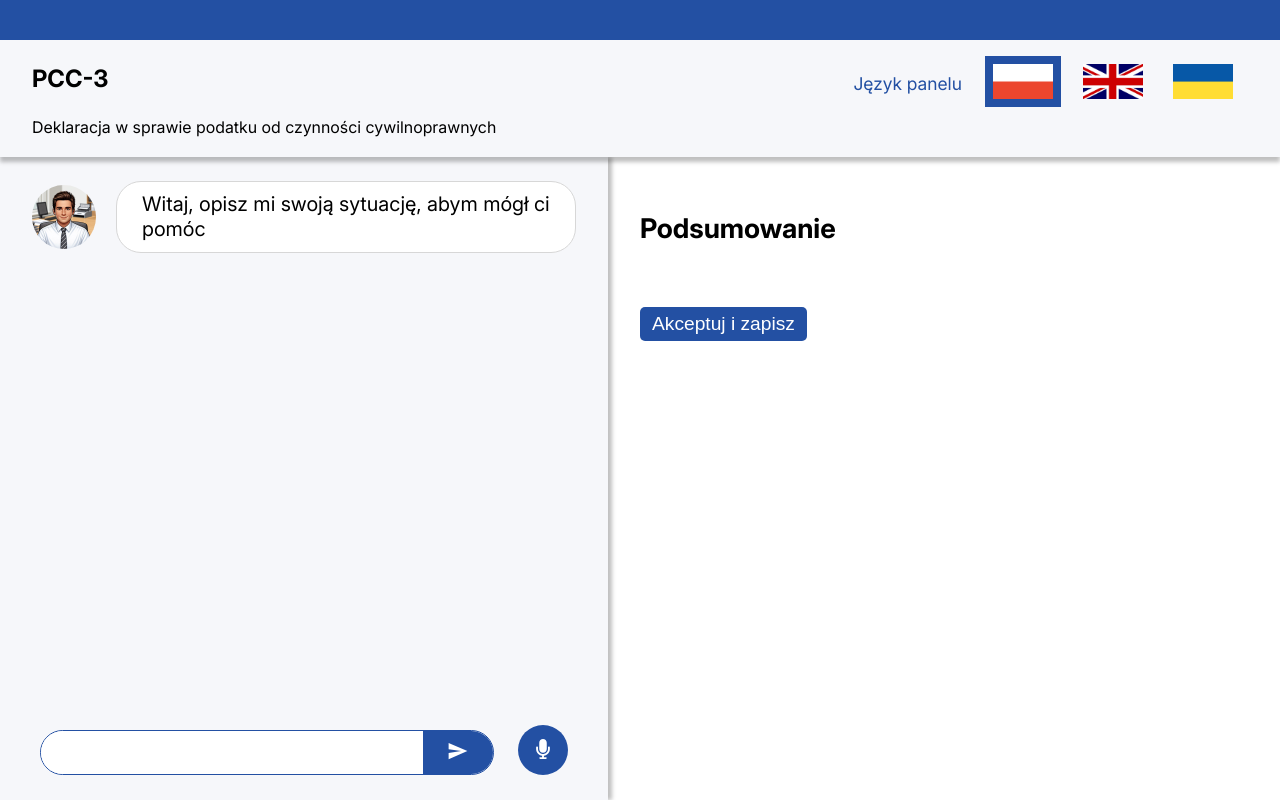
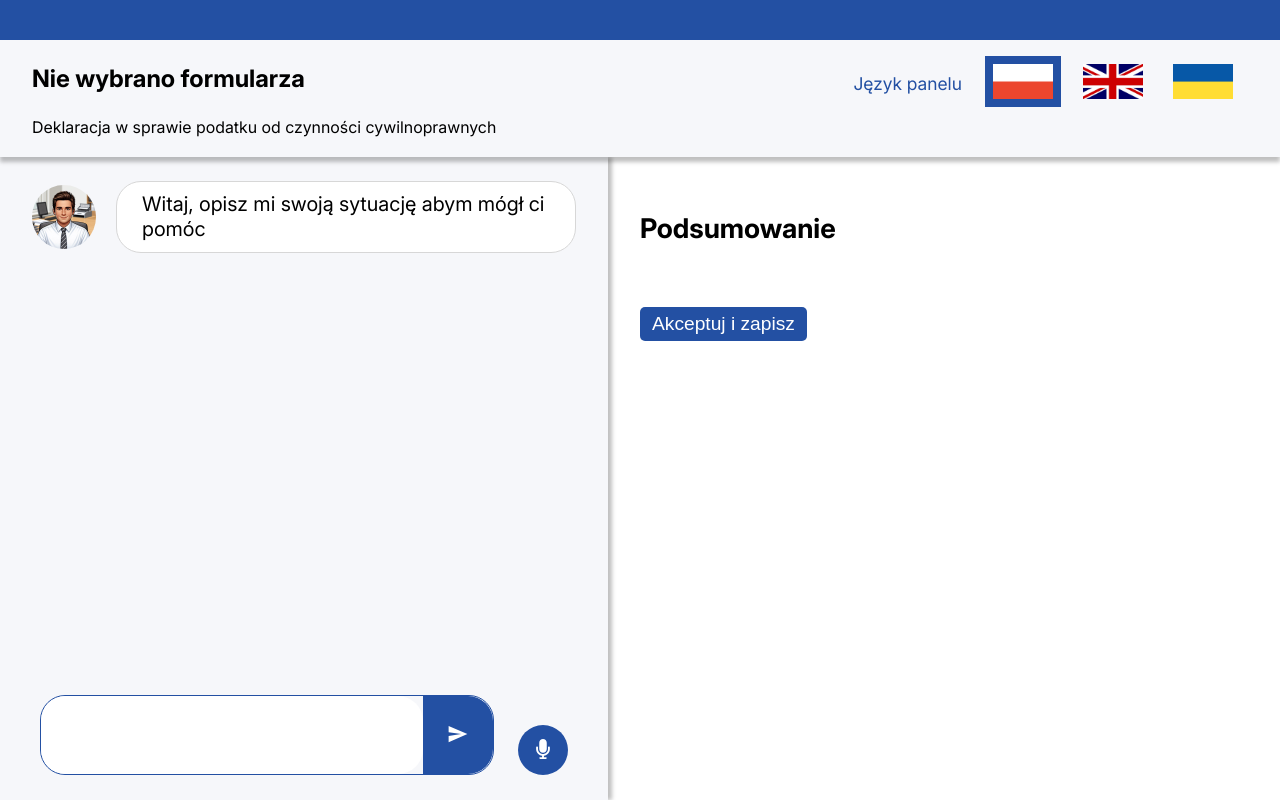
Before and after one commit to LenartPiotr/HackYeah2024, a React (Vite) app in the folder frontend/: page / in a window 1280 px wide. Built offline with nearby package versions, Linux system fonts and the light colour scheme.

Commit message:
Updated translation and changed chat input to textarea

```diff
--- a/frontend/src/App.tsx
+++ b/frontend/src/App.tsx
@@ -5,7 +5,7 @@ import Header from './components/Header/Header'
 import HeaderBar from './components/HeaderBar/HeaderBar'
 import Summary from './components/Summary/Summary'
 import { Languages } from './enums'
-import { SummaryType } from './types'
+import { SummaryType, MessageType } from './types'
 
 function App() {
 
@@ -15,11 +15,16 @@ function App() {
 
   const [responses, setResponses] = useState<SummaryType[]>([]);
   const [summaryToggle, setSummaryToggle] = useState<boolean>(false);
+  const [chatData, setChatData] = useState<MessageType[]>([{
+    text: messages['welcome-prompt'][settings.language]
+  }]);
+  const [formName, setFormName] = useState<string|null>(null);
 
   const addResponses = (responseData: SummaryType[])  => setResponses((prev) => [...prev, ...responseData]);
 
   const changeBotLanguage = (type: Languages) => {
     setSettings((prev) => ({...prev, language: type}));
+    chatData[0].text = messages['welcome-prompt'][type];
   }
 
   console.log(responses);
@@ -27,13 +32,21 @@ function App() {
   return (
     <>
       <HeaderBar />
-      <Header settings={settings} changeLanguage={changeBotLanguage} setSummaryToggle={setSummaryToggle} />
+      <Header settings={settings} changeLanguage={changeBotLanguage} setSummaryToggle={setSummaryToggle} formName={formName}/>
       <main className='main-layout'>
-        <ChatBot addResponses={addResponses} />
+        <ChatBot addResponses={addResponses} settings={settings} chatData={chatData} setChatData={setChatData} setFormName={setFormName} />
         <Summary settings={settings} responses={responses} summaryToggle={summaryToggle} />
       </main>
     </>
   )
 }
 
+const messages = {
+  'welcome-prompt': {
+      'polish': 'Witaj, opisz mi swoją sytuację abym mógł ci pomóc',
+      'english': 'Hello, describe your situation to me so I can help you',
+      'ukrainian': 'Привіт, опишіть мені вашу ситуацію, щоб я міг вам допомогти'
+  }
+}
+
 export default App
--- a/frontend/src/components/ChatBot/ChatBot.tsx
+++ b/frontend/src/components/ChatBot/ChatBot.tsx
@@ -1,6 +1,6 @@
 import "./ChatBox.scss";
-import { useEffect, useRef, useState } from "react";
-import { MessageType, SummaryType } from '../../types';
+import { useEffect, useRef, useState, useLayoutEffect } from "react";
+import { Settings, MessageType, SummaryType } from '../../types';
 import loadingGif from "../../assets/loading.gif";
 import { useMutation } from "react-query";
 import axios from "axios";
@@ -9,14 +9,11 @@ import SpeechToText from "../SpeechToText/SpeechToText";
 
 const formNames: string[] = ["PCC-2", "PCC-3", "PCC-3/A", "PCC-4", "PCC-4/A", "SD-2", "SD-3", "SD-3/A", "SD-Z2"];
 
-const ChatBot = ({ addResponses }: ChatBotProps) => {
+const ChatBot = ({ addResponses, chatData, setChatData, setFormName }: ChatBotProps) => {
   const [message, setMessage] = useState<string>("");
-  const [chatData, setChatData] = useState<MessageType[]>([{
-    text: "Witaj, opisz mi swoją sytuację, abym mógł ci pomóc"
-  }]);
   const [isLoading, setIsLoading] = useState<boolean>(false);
   const messageBox = useRef<HTMLDivElement>(null);
-  const input = useRef<HTMLInputElement>(null);
+  const input = useRef<HTMLTextAreaElement>(null);
 
   useEffect(() => {
     window.addEventListener('eFormName', handleFormEvent);
@@ -24,6 +21,7 @@ const ChatBot = ({ addResponses }: ChatBotProps) => {
 
   const handleFormEvent = (event: any) => {
     documentMutation.mutate({ response: event.detail.msg });
+    setFormName(event.detail.msg);
   }
 
   const postDocument = async (data: { response: string }) => {
@@ -51,11 +49,10 @@ const ChatBot = ({ addResponses }: ChatBotProps) => {
 
   const documentMutation = useMutation(postDocument, {
     onMutate: () => {
-      // setChatData(chatData => [...chatData, {text: message, fromUser: true}]);
       setIsLoading(true);
     },
     onSuccess: (data) => {
-      setChatData(chatData => [...chatData, { text: parseMessage(data.next_question) }]);
+      setChatData((chatData: any) => [...chatData, { text: parseMessage(data.next_question) }]);
       addResponses(data.responses);
       setIsLoading(false);
     },
@@ -67,11 +64,11 @@ const ChatBot = ({ addResponses }: ChatBotProps) => {
 
   const mutation = useMutation(postMessage, {
     onMutate: () => {
-      setChatData(chatData => [...chatData, {text: message, fromUser: true}]);
+      setChatData((chatData: any) => [...chatData, {text: message, fromUser: true}]);
       setIsLoading(true);
     },
     onSuccess: (data) => {
-      setChatData(chatData => [...chatData, { text: parseMessage(data.next_question) }]);
+      setChatData((chatData: any) => [...chatData, { text: parseMessage(data.next_question) }]);
       addResponses(data.responses);
       setIsLoading(false);
     },
@@ -81,21 +78,30 @@ const ChatBot = ({ addResponses }: ChatBotProps) => {
     },
   });
 
+  const handleChange = (e?: any) => {
+    if(e) { setMessage(e.target.value); }
+    if(input.current) {
+      input.current.style.height = "inherit";
+      input.current.style.height = `${input.current.scrollHeight}px`;
+    }
+  }
+
+  useLayoutEffect(handleChange, []);
+
   useEffect(() => {
     if(messageBox.current) {
       messageBox.current.scrollTop = messageBox.current.scrollHeight;
     }
   }, [chatData])
 
+  useEffect(() => handleChange(), [message]);
+
   const handleSubmit = (e: React.FormEvent) => {
     e.preventDefault();
-
     if(!message) {
       return;
     }
-
     mutation.mutate({ response: message });
-
     setMessage("");
   }
 
@@ -116,8 +122,8 @@ const ChatBot = ({ addResponses }: ChatBotProps) => {
       </div>
       <div className="input-row">
         <div className="input-wrapper">
-          <input name="message" ref={input} value={message} onChange={(e) => setMessage(e.target.value)} autoComplete="off"/>
-          <button className="send" onClick={handleButton}>
+          <textarea name="message" ref={input} value={message} onChange={handleChange} autoComplete="off"/>
+          <button type="submit" className="send" onClick={handleButton}>
             <IoSendSharp />
           </button>
         </div>
@@ -129,6 +135,10 @@ const ChatBot = ({ addResponses }: ChatBotProps) => {
 
 type ChatBotProps = {
   addResponses: (responseData: SummaryType[]) => void,
+  settings: Settings,
+  chatData: MessageType[],
+  setChatData: (val: any) => void,
+  setFormName: (val: string) => void
 };
 
 export default ChatBot;
--- a/frontend/src/components/ChatBot/ChatBox.scss
+++ b/frontend/src/components/ChatBot/ChatBox.scss
@@ -81,15 +81,16 @@
 			display: flex;
 			flex-grow: 1;
 
-			input {
+			textarea {
 				flex-grow: 1;
-				font-size: 20px;
-				padding: 10px 15px;
-				border: none;
+				font-size: 1.25rem;
+				font-family: "Inter";
+				padding: 0.5rem 1rem;
+				border: medium;
+				border-radius: 25px;
+				resize: none;
 				outline: none;
-				border-radius: 25px 0 0 25px;
-
-				@media (max-width: l.$max-width-mobile) { width: 0; }
+				width: 0;
 			}
 
 			button {
--- a/frontend/src/components/Header/Header.tsx
+++ b/frontend/src/components/Header/Header.tsx
@@ -9,7 +9,7 @@ import { CiImport, CiExport } from "react-icons/ci";
 import { GiHamburgerMenu } from "react-icons/gi";
 import { useRef } from 'react';
 
-const Header = ({ settings, changeLanguage, setSummaryToggle }: HeaderProps) => {
+const Header = ({ settings, changeLanguage, setSummaryToggle, formName }: HeaderProps) => {
     const settingsPanel = useRef<HTMLDivElement>(null);
 
     const handleSummary = () => {
@@ -24,7 +24,7 @@ const Header = ({ settings, changeLanguage, setSummaryToggle }: HeaderProps) =>
         <header className='header-main'>
             <div className='form-info'>
                 <div className='heading-wrapper'>
-                    <h2 className='heading-form'>PCC-3</h2>
+                    <h2 className='heading-form'>{formName ?? messages['form-title'][settings.language]}</h2>
                     <button className='summary-toggle' onClick={handleSummary}>
                         {messages['summary'][settings.language]}
                     </button>
@@ -70,6 +70,11 @@ const Header = ({ settings, changeLanguage, setSummaryToggle }: HeaderProps) =>
 };
 
 const messages = {
+    'form-title': {
+        'polish': 'Nie wybrano formularza',
+        'english': 'Form not yet selected',
+        'ukrainian': 'Форма не вибрана',
+    },
     'form-info-subtitle': {
         'polish': 'Deklaracja w sprawie podatku od czynności cywilnoprawnych',
         'english': 'Statement regarding tax on civil law transactions',
@@ -96,6 +101,7 @@ type HeaderProps = {
     settings: Settings,
     changeLanguage: (type: Languages) => void,
     setSummaryToggle: (value: (val: boolean) => boolean) => void,
+    formName: string|null
 };
 
 export default Header;
```
